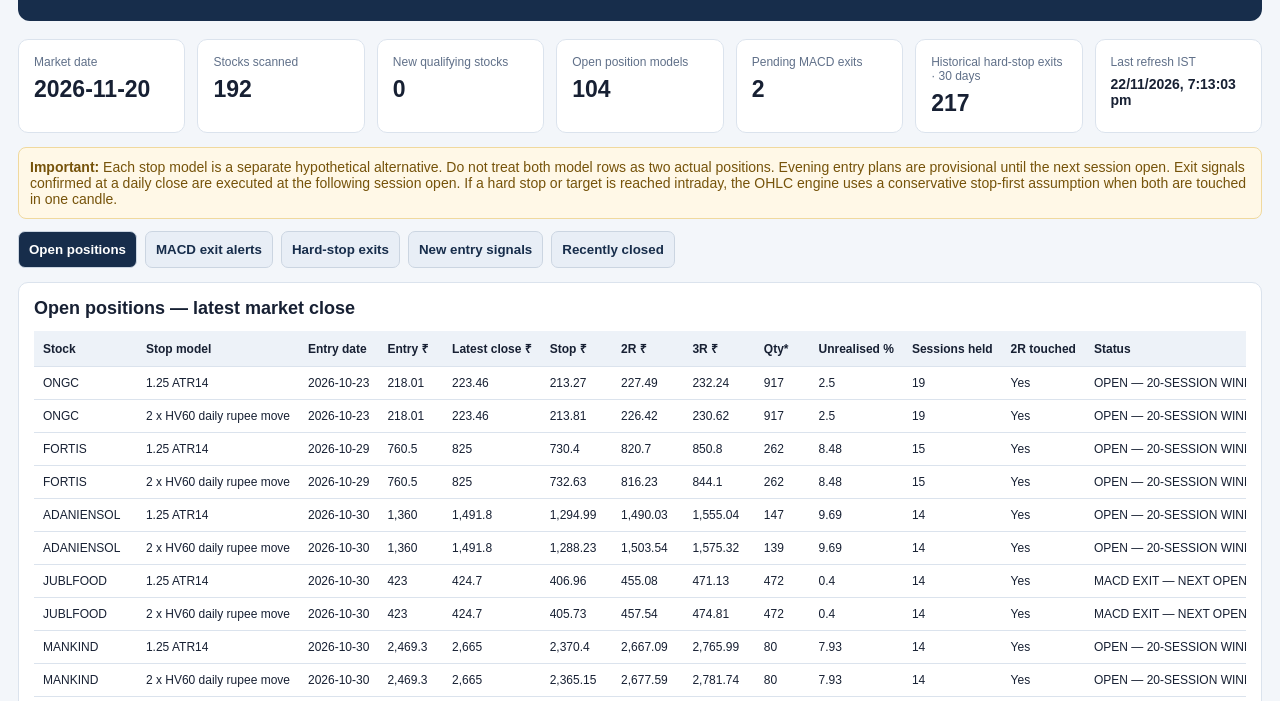
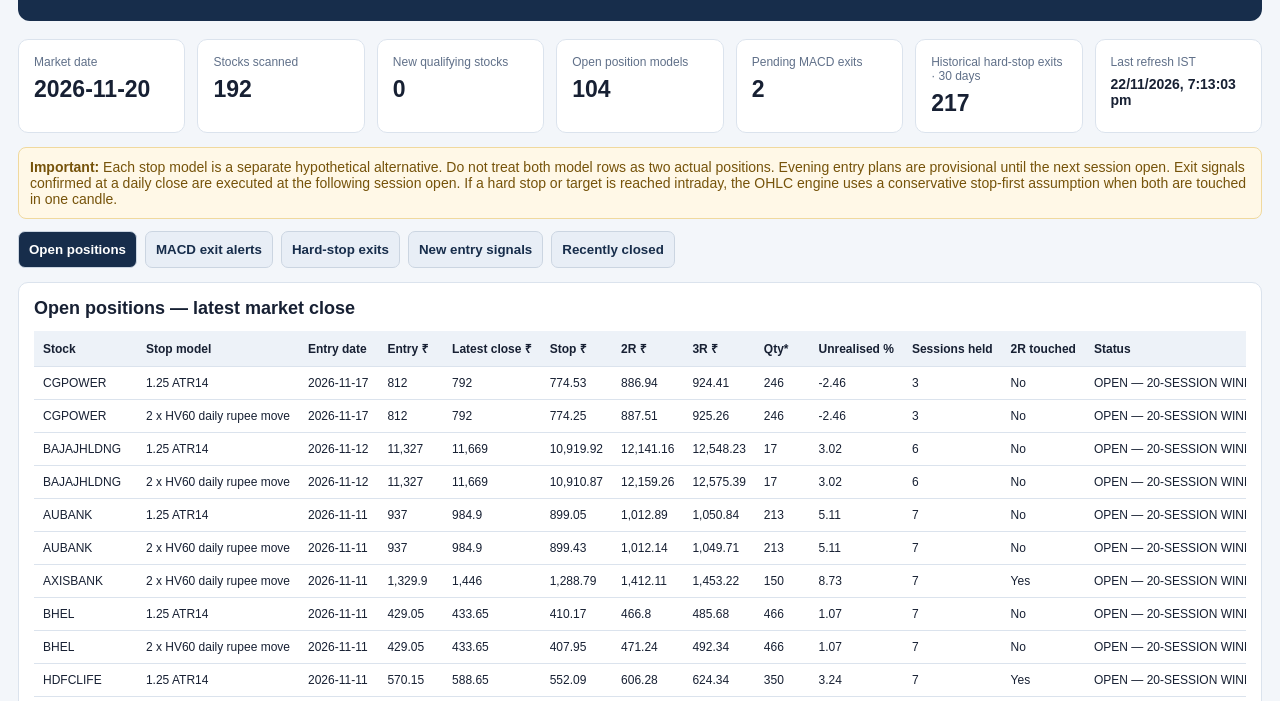
Before and after one commit to Sunjay66/Aurora-Cash-Swing-Scanner, a plain HTML site: page index.html in a window 1280 px wide. Shown: the part 99-800 px from the top of the page. Drawn offline with Linux system fonts and the light colour scheme.

Commit message:
Sort all scanner tables with newest dates first

```diff
--- a/index.html
+++ b/index.html
@@ -39,6 +39,7 @@ footer{color:var(--muted);font-size:12px;padding:14px 2px}@media(max-width:600px
 let data=null;const f=x=>x==null?"—":typeof x==="number"?x.toLocaleString("en-IN",{maximumFractionDigits:2}):x;
 const empty=(id,n,msg)=>document.getElementById(id).innerHTML='<tr><td colspan="'+n+'" class="empty">'+msg+'</td></tr>';
 function table(id,rows,cols,emptyMsg){if(!rows||!rows.length){empty(id,cols,emptyMsg);return;}document.getElementById(id).innerHTML=rows.map(r=>'<tr>'+r.map(x=>'<td>'+f(x)+'</td>').join('')+'</tr>').join('');}
+function newest(rows,key){return [...(rows||[])].sort((a,b)=>(b[key]||'').localeCompare(a[key]||''));}
 function render(){
 const p=data, s=p.lifecycle_summary||{};
 document.getElementById("marketDate").textContent=p.market_date||"—";
@@ -48,7 +49,7 @@ document.getElementById("openCount").textContent=f(s.open_position_models);
 document.getElementById("macdCount").textContent=f(s.macd_exit_models);
 document.getElementById("stopCount").textContent=f(s.hard_stop_exit_models);
 document.getElementById("refreshed").textContent=p.generated_at_ist?new Date(p.generated_at_ist).toLocaleString("en-IN",{timeZone:"Asia/Kolkata"}):"—";
-const open=p.open_positions||[], macd=p.macd_exit_alerts||[], stops=p.hard_stop_alerts||[], fresh=p.recommendations||[], closed=p.recent_closed_trades||[];
+const open=newest(p.open_positions,"entry_date"), macd=newest(p.macd_exit_alerts,"exit_signal_date"), stops=newest(p.hard_stop_alerts,"exit_date"), fresh=newest(p.recommendations,"signal_date"), closed=newest(p.recent_closed_trades,"exit_date");
 table("openRows",open.map(x=>[x.symbol,x.stop_model,x.entry_date,x.entry_price,x.latest_close,x.stop_loss,x.target_2r,x.target_3r,x.quantity,x.unrealised_return_pct,x.sessions_held,x.target_2r_touched?"Yes":"No",x.exit_type]),13,"No open positions identified.");
 table("macdRows",macd.map(x=>[x.symbol,x.stop_model,x.entry_date,x.entry_price,x.exit_signal_date,x.exit_date,x.exit_price,x.realised_return_pct,x.exit_type]),9,"No pending MACD exits on the latest completed session.");
 table("stopRows",stops.map(x=>[x.symbol,x.stop_model,x.entry_date,x.entry_price,x.stop_loss,x.exit_date,x.exit_price,x.realised_return_pct,x.exit_type]),9,"No hard-stop exits in the last 30 calendar days.");
```
